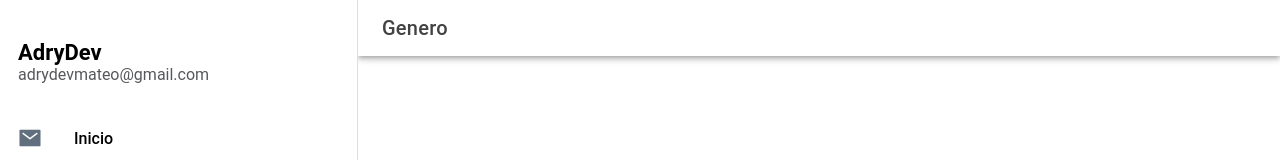
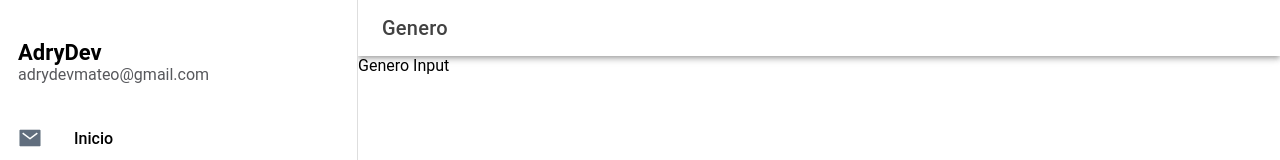
Before and after one commit to Adrydevmateo/tarea6, a React (Vite) app: page /folder/1 in a window 1280 px wide. Both pictures are taken after a click on the element "Genero". Shown: the top 160 px of the page. Built offline with nearby package versions, Linux system fonts and the light colour scheme.

Commit message:
Initial Commit

```diff
--- a/src/components/ExploreContainer.tsx
+++ b/src/components/ExploreContainer.tsx
@@ -1,10 +1,11 @@
+import { PropsWithChildren } from 'react';
 import './ExploreContainer.css';
 
-interface ContainerProps {
+interface ContainerProps extends PropsWithChildren {
     name: string;
 }
 
-const ExploreContainer: React.FC<ContainerProps> = ({ name }) => {
+const ExploreContainer: React.FC<ContainerProps> = ({ name, children }) => {
     return (
         <div id="container">
             <strong>{name}</strong>
--- /dev/null
+++ b/src/pages/Genero.tsx
@@ -0,0 +1,9 @@
+export default function Genero() {
+    //Response: {"count":133934,"name":"irma","gender":"female","probability":0.99}
+
+    return (
+        <div>
+            Genero Input
+        </div>
+    )
+}
--- a/src/pages/Page.tsx
+++ b/src/pages/Page.tsx
@@ -2,6 +2,7 @@ import { IonButtons, IonContent, IonHeader, IonMenuButton, IonPage, IonTitle, Io
 import { useParams } from 'react-router';
 import ExploreContainer from '../components/ExploreContainer';
 import './Page.css';
+import Genero from './Genero';
 
 const Page: React.FC = () => {
 
@@ -25,6 +26,7 @@ const Page: React.FC = () => {
                     </IonToolbar>
                 </IonHeader>
                 <ExploreContainer name={name} />
+                {name == "Genero" ? <Genero /> : null}
             </IonContent>
         </IonPage>
     );
```
Also changed, not shown: 1 other file (tests, documents, lock files or other folders). Lines whose indentation alone changed are shown as unchanged.
